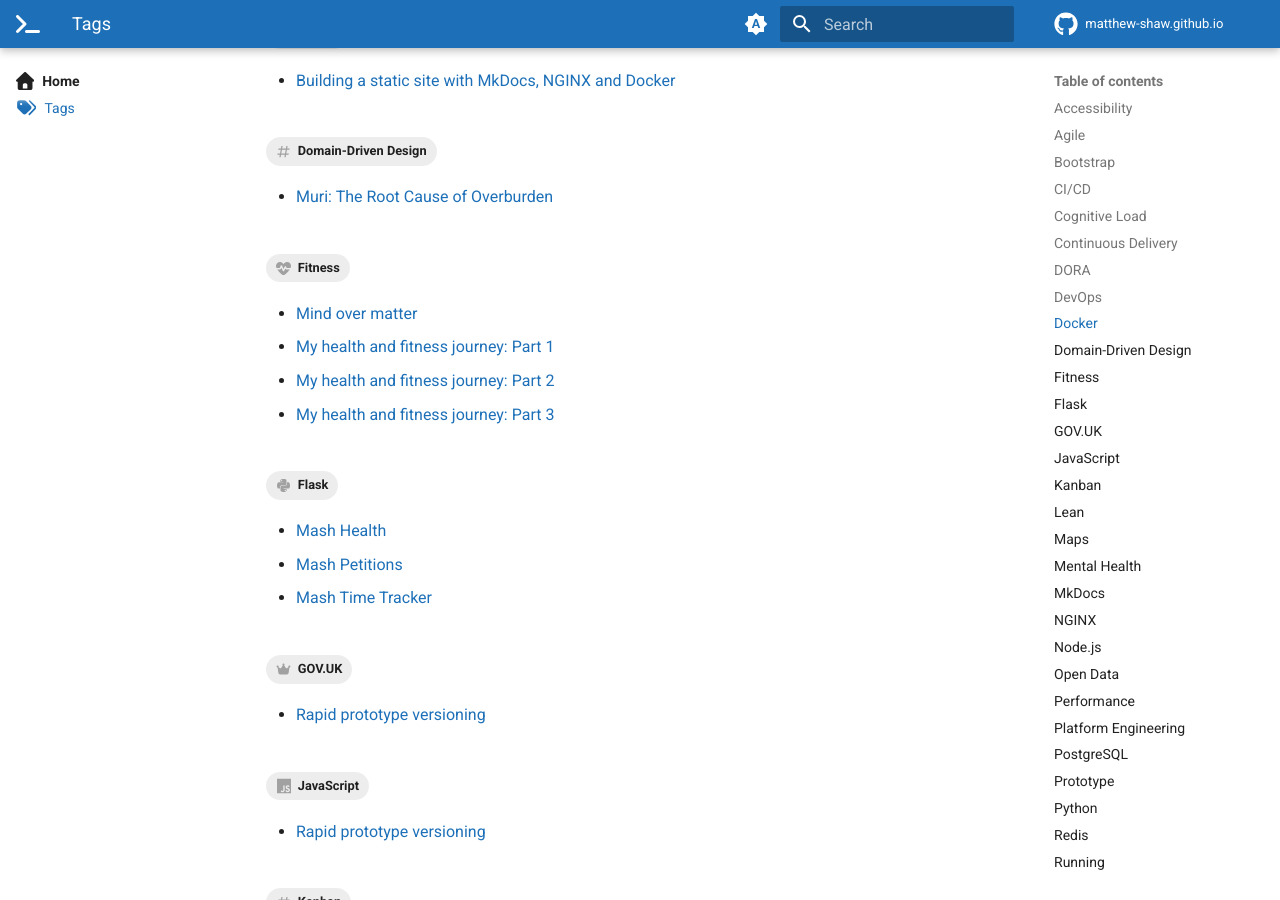
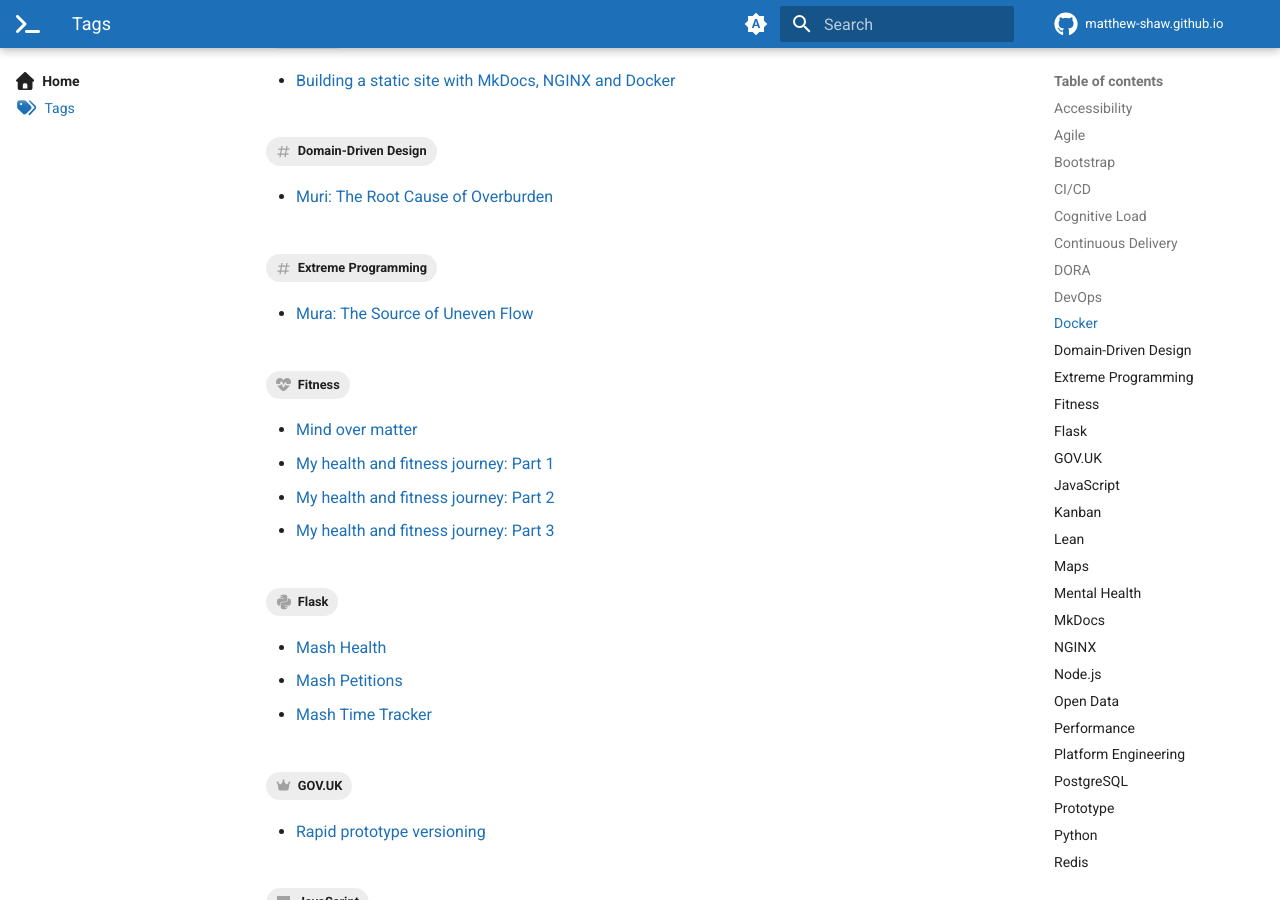
Before and after one commit to matthew-shaw/matthew-shaw.github.io, an MkDocs documentation site: the page built from docs/tags.md, in a window 1280 px wide and 900 px high, scrolled down 1614 px. Built offline with MkDocs 1.6.1 and Material for MkDocs 9.7.7, drawn with Linux system fonts in a browser that asks for light colours; plug-ins that fetch from the network failed and are left out; comment, search, counter and statistics services are not loaded; some of the changed text lies outside the part shown.

Commit message:
tag tweak

```diff
--- a/docs/blog/posts/lean-mura.md
+++ b/docs/blog/posts/lean-mura.md
@@ -13,9 +13,9 @@
   - Continuous Delivery
   - DevOps
   - DORA
+  - Extreme Programming
   - Kanban
   - Lean
-  - XP
 links:
   - blog/posts/lean-muda.md
   - blog/posts/lean-muri.md
```
